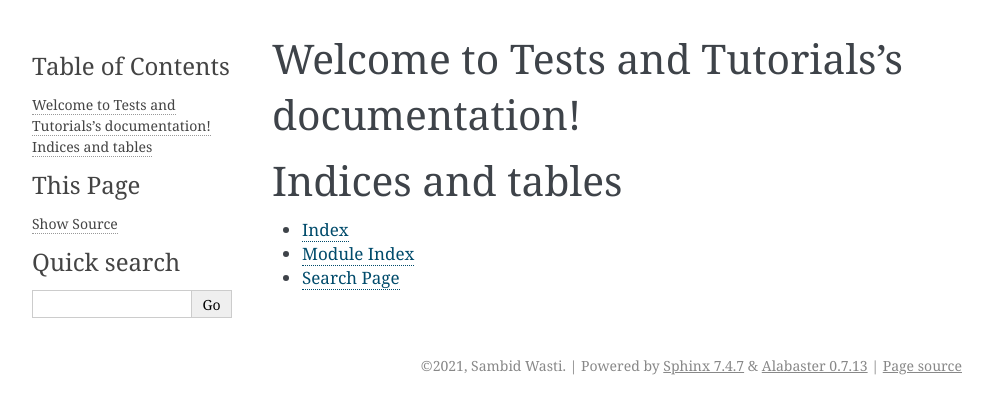
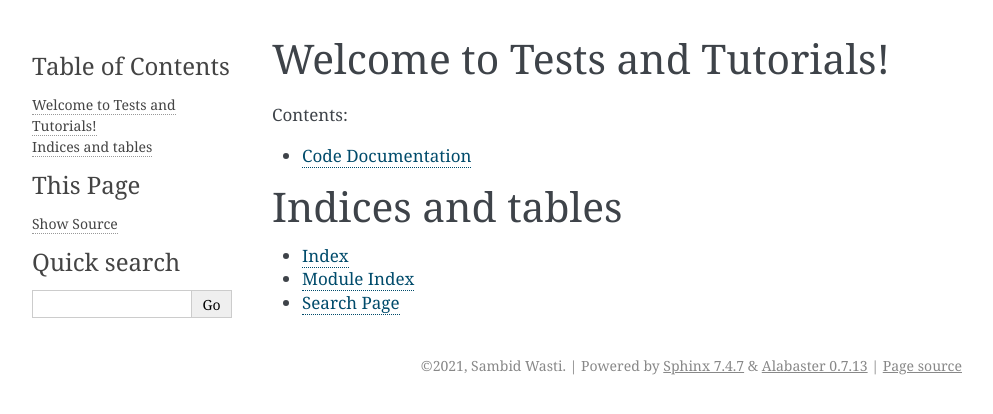
Before and after one commit to sambidwasti/testing, a Sphinx documentation site: the page built from sphinx/index.rst, in a window 1280 px wide. Shown: the top 414 px of the page, without its empty margins (148-1141 px from the left). Built offline with Sphinx 7.4.7, drawn with Linux system fonts in a browser that asks for light colours.

Commit message:
Sphinx basic 1 file

```diff
--- /dev/null
+++ b/sphinx/code.rst
@@ -0,0 +1,6 @@
+Code Documentation
+==================
+
+
+.. automodule:: testsphinx
+    :members:
--- a/sphinx/conf.py
+++ b/sphinx/conf.py
@@ -10,9 +10,10 @@
 # add these directories to sys.path here. If the directory is relative to the
 # documentation root, use os.path.abspath to make it absolute, like shown here.
 #
-# import os
-# import sys
-# sys.path.insert(0, os.path.abspath('.'))
+
+import os
+import sys
+sys.path.insert(0, os.path.abspath('../learning_sphinx/'))
 
 
 # -- Project information -----------------------------------------------------
@@ -30,8 +31,7 @@
 # Add any Sphinx extension module names here, as strings. They can be
 # extensions coming with Sphinx (named 'sphinx.ext.*') or your custom
 # ones.
-extensions = [
-]
+extensions = ['sphinx.ext.autodoc']
 
 # Add any paths that contain templates here, relative to this directory.
 templates_path = ['_templates']
--- a/sphinx/index.rst
+++ b/sphinx/index.rst
@@ -3,13 +3,14 @@
    You can adapt this file completely to your liking, but it should at least
    contain the root `toctree` directive.
 
-Welcome to Tests and Tutorials's documentation!
+Welcome to Tests and Tutorials!
 ===============================================
 
 .. toctree::
    :maxdepth: 2
    :caption: Contents:
 
+   code.rst
 
 
 Indices and tables
```
Also changed, not shown: 1 other file.
